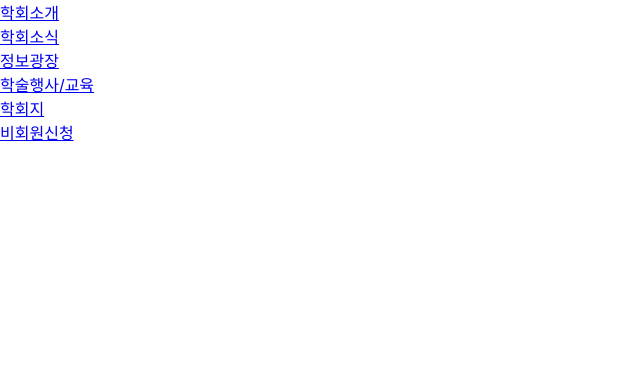
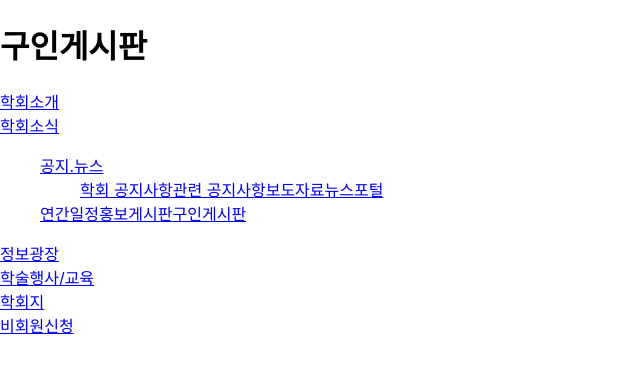
Before and after one commit to seasameoil/mental_health_website, a React (Create React App) app: page /news/sub04 in a window 1280 px wide. Shown: the top 372 px of the page, without its empty margins (0-640 px from the left). Built offline with nearby package versions, Linux system fonts and the light colour scheme.

Commit message:
학회소식

```diff
--- a/package.json
+++ b/package.json
@@ -10,6 +10,7 @@
     "react-dom": "^18.2.0",
     "react-router-dom": "^6.10.0",
     "react-scripts": "5.0.1",
+    "styled-components": "^5.3.10",
     "web-vitals": "^2.1.4"
   },
   "scripts": {
--- a/src/App.js
+++ b/src/App.js
@@ -7,6 +7,10 @@ import Information from "./Pages/Information";
 import Education from "./Pages/Education";
 import Journal from "./Pages/Journal";
 import Nonmember from "./Pages/Nonmember";
+import Sub01 from "./Pages/spec_news/Sub01";
+import Sub02 from "./Pages/spec_news/Sub02";
+import Sub03 from "./Pages/spec_news/Sub03";
+import Sub04 from "./Pages/spec_news/Sub04";
 
 function App() {
   return (
@@ -20,6 +24,12 @@ function App() {
         <Route path="/non-member" element={<Nonmember />} />
       </Routes>
 
+      <Routes>
+        <Route path="/news/sub01" element={<Sub01 />} />
+        <Route path="/news/sub02" element={<Sub02 />} />
+        <Route path="/news/sub03" element={<Sub03 />} />
+        <Route path="/news/sub04" element={<Sub04 />} />
+      </Routes>
       <Nav />
     </div>
   );
--- /dev/null
+++ b/src/Pages/spec_news/Sub01.js
@@ -0,0 +1,9 @@
+import React from "react";
+
+class Sub01 extends React.Component {
+  render() {
+    return <h1>공지.뉴스</h1>;
+  }
+}
+
+export default Sub01;
--- /dev/null
+++ b/src/Pages/spec_news/Sub02.js
@@ -0,0 +1,9 @@
+import React from "react";
+
+class Sub02 extends React.Component {
+  render() {
+    return <h1>연간일정</h1>;
+  }
+}
+
+export default Sub02;
--- /dev/null
+++ b/src/Pages/spec_news/Sub03.js
@@ -0,0 +1,9 @@
+import React from "react";
+
+class Sub03 extends React.Component {
+  render() {
+    return <h1>홍보게시판</h1>;
+  }
+}
+
+export default Sub03;
--- /dev/null
+++ b/src/Pages/spec_news/Sub04.js
@@ -0,0 +1,9 @@
+import React from "react";
+
+class Sub04 extends React.Component {
+  render() {
+    return <h1>구인게시판</h1>;
+  }
+}
+
+export default Sub04;
--- a/src/components/Nav.js
+++ b/src/components/Nav.jsx
@@ -9,6 +9,18 @@ const Nav = () => {
       </div>
       <div>
         <Link to={"/news"}>학회소식</Link>
+        <ul>
+          <Link to={"/news/sub01"}>공지.뉴스</Link>
+          <ul>
+            <Link>학회 공지사항</Link>
+            <Link>관련 공지사항</Link>
+            <Link>보도자료</Link>
+            <Link>뉴스포털</Link>
+          </ul>
+          <Link to={"/news/sub02"}>연간일정</Link>
+          <Link to={"/news/sub03"}>홍보게시판</Link>
+          <Link to={"/news/sub04"}>구인게시판</Link>
+        </ul>
       </div>
       <div>
         <Link to={"/infomation"}>정보광장</Link>
```
Also changed, not shown: 1 other file (tests, documents, lock files or other folders).
